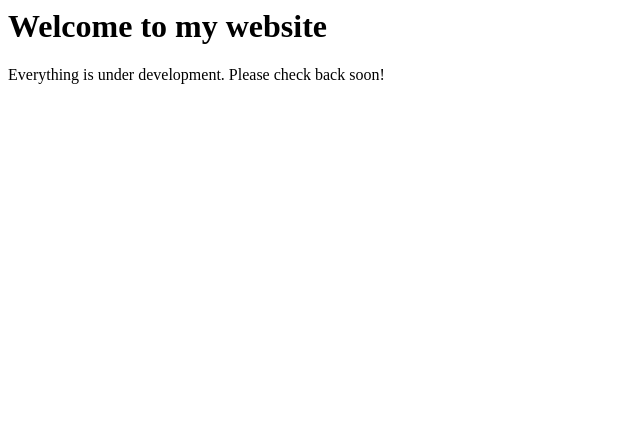
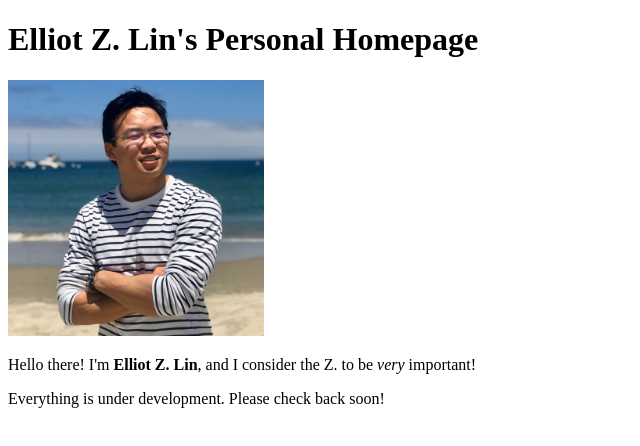
Before and after one commit to elliotzlin/site, a plain HTML site: page index.html in a window 1280 px wide. Shown: the whole page, without its empty margins (0-640 px from the left). Drawn offline with Linux system fonts and the light colour scheme.

Commit message:
Add a picture of myself.

```diff
--- a/index.html
+++ b/index.html
@@ -1,9 +1,16 @@
-<html xmlns="http://www.w3.org/1999/xhtml" >
+<!DOCTYPE html>
+<html lang="en">
   <head>
-    <title>Elliot's Personal Homepage</title>
+    <meta charset="utf-8">
+    <title>Elliot Z. Lin</title>
   </head>
 <body>
-  <h1>Welcome to my website</h1>
+  <h1>Elliot Z. Lin's Personal Homepage</h1>
+  <img src="img/elliot.jpg" alt="Beach pic (Elliot)" style="max-width:16rem">
+  <p>
+    Hello there! I'm <strong>Elliot Z. Lin</strong>, and I consider the Z. to be
+    <em>very</em> important!
+  </p>
   <p>Everything is under development. Please check back soon!</p>
 </body>
 </html>
```
Also changed, not shown: img/elliot.jpg (added).
